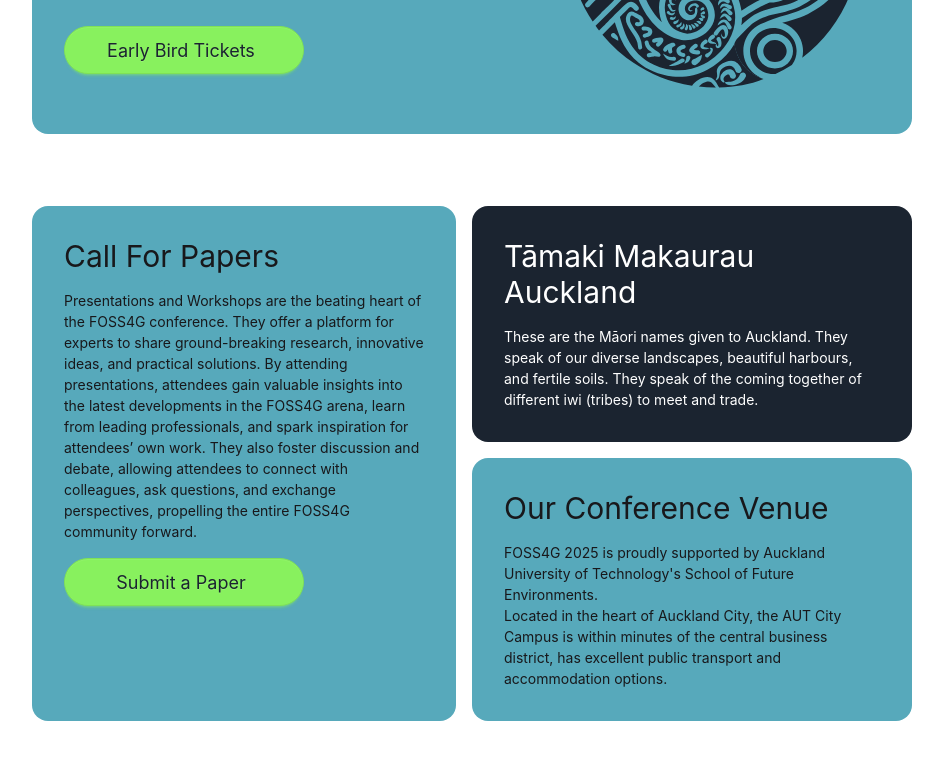
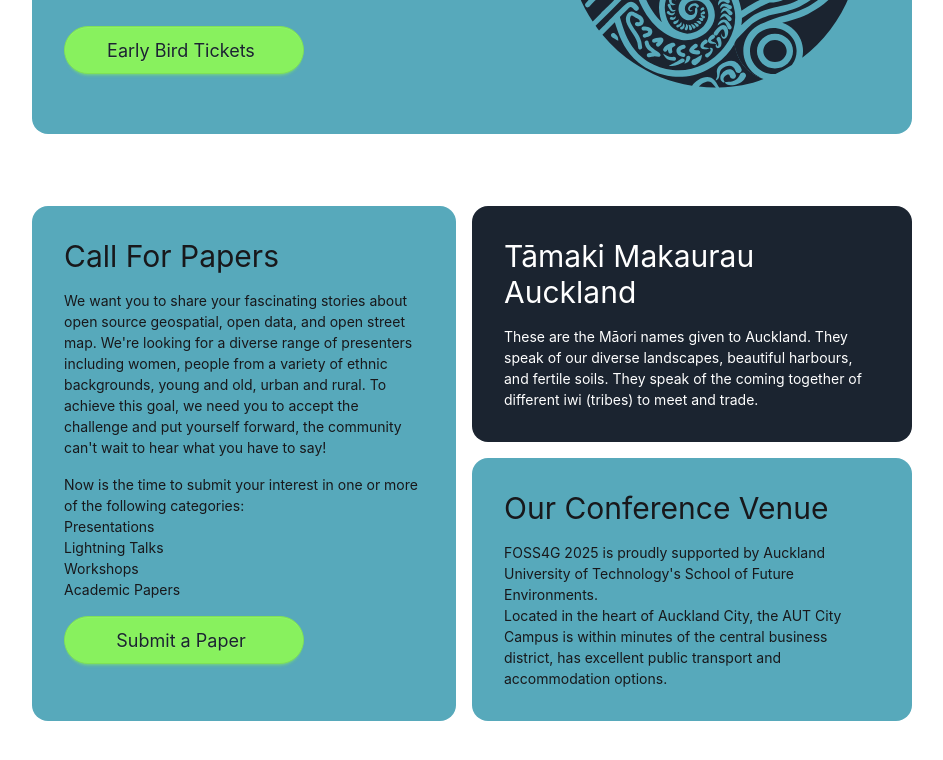
Before and after one commit to osgeo-oceania/foss4g-2025, a SvelteKit app: page / in a window 1280 px wide. Shown: the part 446-1206 px from the top of the page, without its empty margins (168-1111 px from the left). Built offline with nearby package versions, Linux system fonts and the light colour scheme; what @iconify/tailwind4 would draw is missing.

Commit message:
Update +page.svelte

```diff
--- a/src/routes/+page.svelte
+++ b/src/routes/+page.svelte
@@ -143,7 +143,18 @@
         <div class="text-3xl">Call For Papers</div>
         <div class="flex space-x-2">
           <div>
-            Presentations and Workshops are the beating heart of the FOSS4G conference. They offer a platform for experts to share ground-breaking research, innovative ideas, and practical solutions. By attending presentations, attendees gain valuable insights into the latest developments in the FOSS4G arena, learn from leading professionals, and spark inspiration for attendees’ own work. They also foster discussion and debate, allowing attendees to connect with colleagues, ask questions, and exchange perspectives, propelling the entire FOSS4G community forward.
+            We want you to share your fascinating stories about open source geospatial, open data, and open street map. We're looking for a diverse range of presenters including women, people from a variety of ethnic backgrounds, young and old, urban and rural. To achieve this goal, we need you to accept the challenge and put yourself forward, the community can't wait to hear what you have to say!
+          </div>
+        </div>
+        <div class="flex space-x-2">
+          <div>
+            Now is the time to submit your interest in one or more of the following categories:
+            <ul>
+              <li>Presentations</li>
+              <li>Lightning Talks</li>
+              <li>Workshops</li>
+              <li>Academic Papers</li>
+            </ul>
           </div>
         </div>
         <div class="sm:w-[240px]">
```
